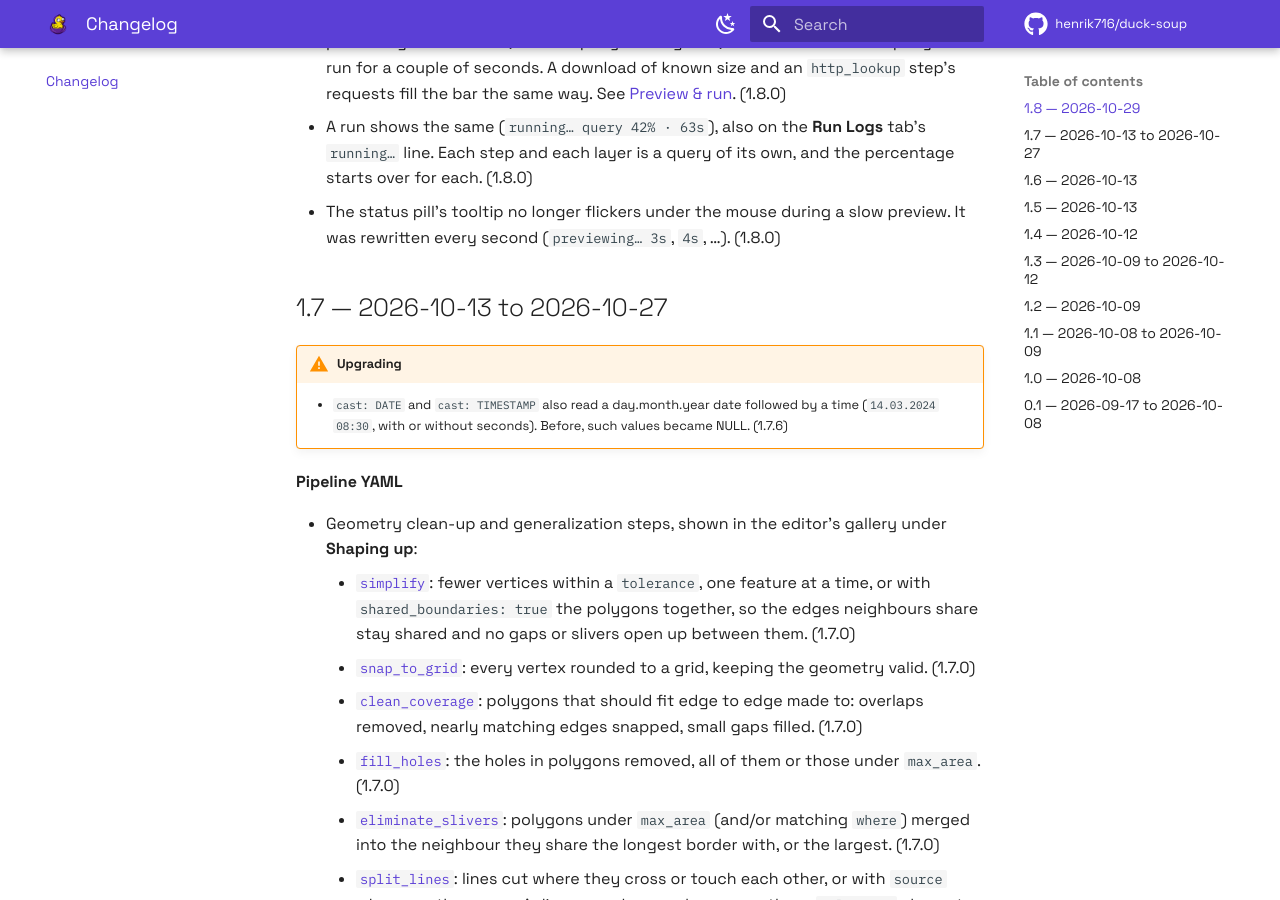
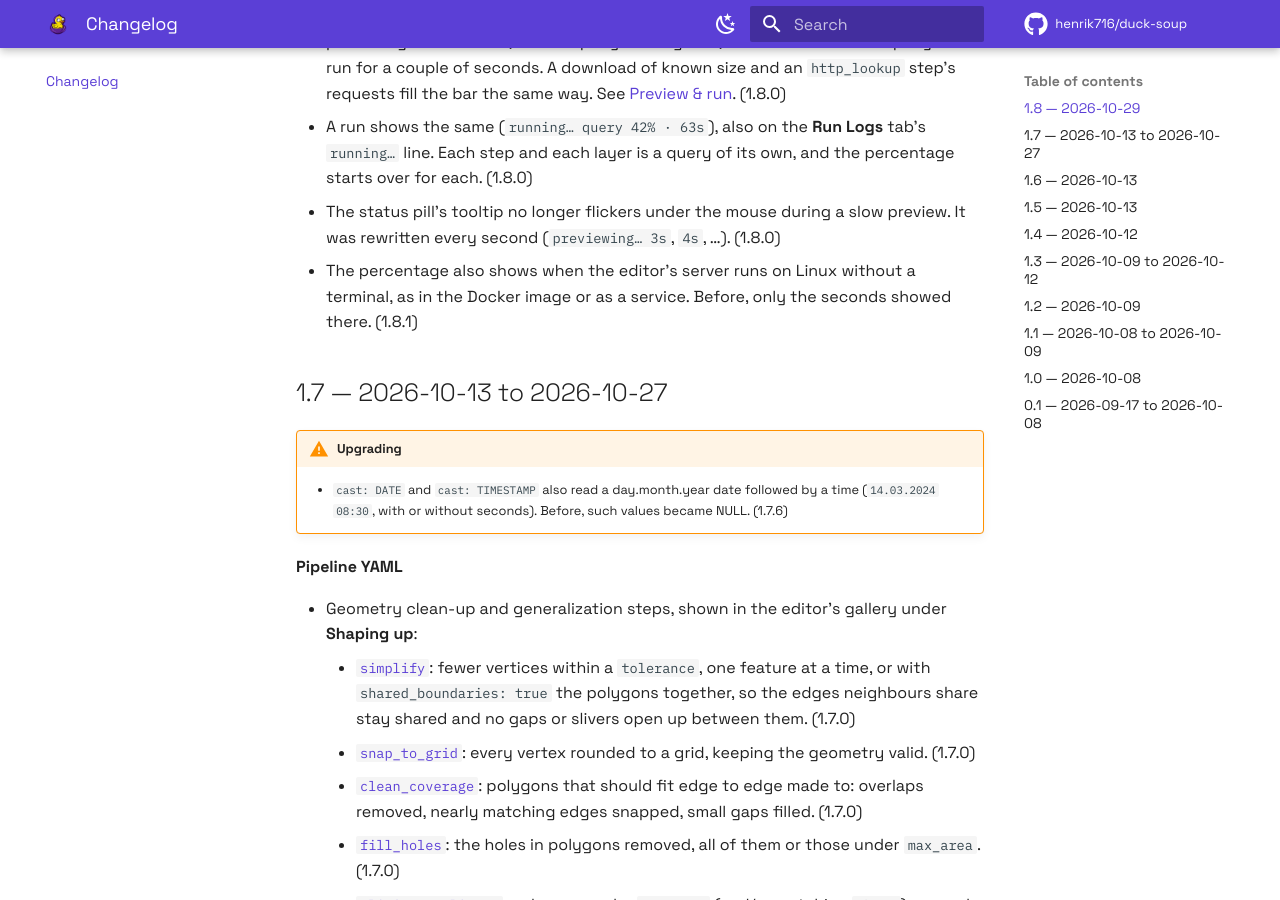
Before and after one commit to henrik716/duck-soup, an MkDocs documentation site: the page built from docs/changelog.md, in a window 1280 px wide and 900 px high, scrolled down 526 px. Built offline with MkDocs 1.6.1 and Material for MkDocs 9.7.7, drawn with Linux system fonts in a browser that asks for light colours; comment, search, counter and statistics services are not loaded.

Commit message:
Bump to 1.8.1: progress percentage on Linux servers without a terminal
Co-Authored-By: Claude Opus 5.5 <noreply@anthropic.com>

```diff
--- a/docs/changelog.md
+++ b/docs/changelog.md
@@ -21,6 +21,8 @@ next to the editor's name show the version you're running.
   over for each. (1.8.0)
 - The status pill's tooltip no longer flickers under the mouse during a slow preview. It was
   rewritten every second (`previewing… 3s`, `4s`, …). (1.8.0)
+- The percentage also shows when the editor's server runs on Linux without a terminal, as in
+  the Docker image or as a service. Before, only the seconds showed there. (1.8.1)
 
 ## 1.7 — 2026-10-13 to 2026-10-27
 
--- a/pyproject.toml
+++ b/pyproject.toml
@@ -4,7 +4,7 @@ build-backend = "setuptools.build_meta"
 
 [project]
 name = "duck-soup-etl"
-version = "1.8.0"
+version = "1.8.1"
 requires-python = ">=3.11"
 license = "Apache-2.0"
 dependencies = [
```
